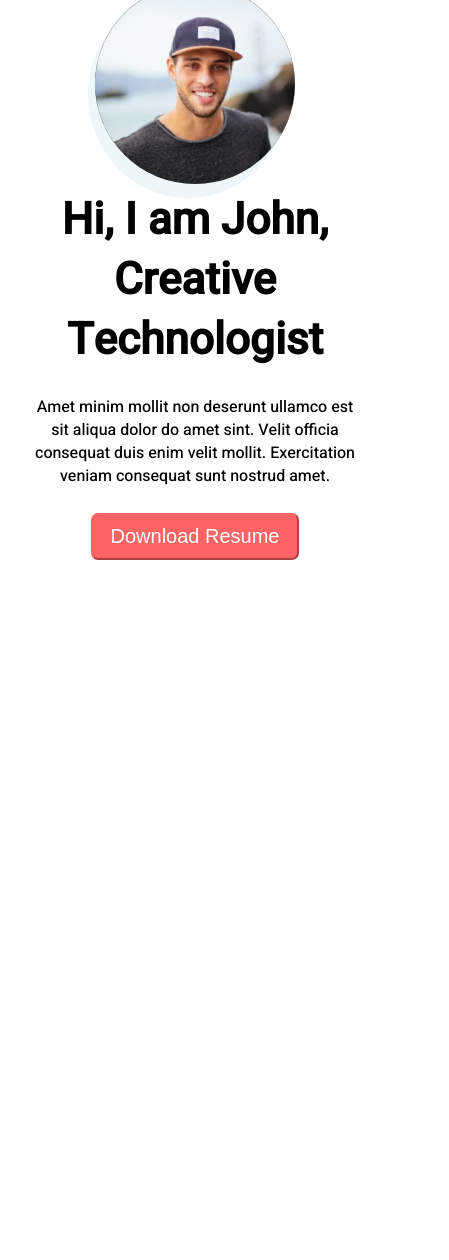
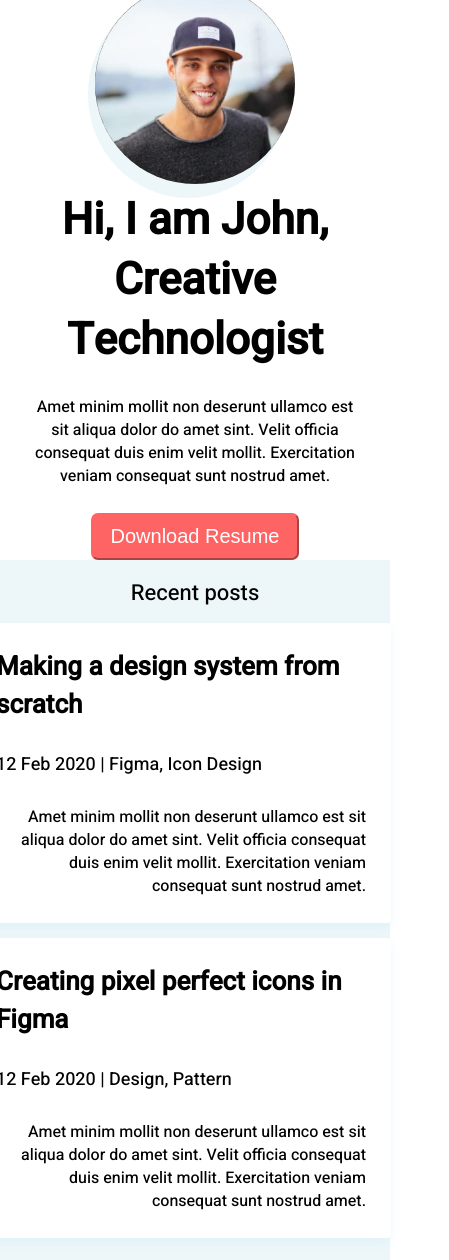
Before and after one commit to bodiavaleur/lenaportfolio, a React (Create React App) app: page / in a window 390 px wide. Shown: the whole page, 449 px wide, since content can reach past the window. Before the commit the page ends 844 px from the top, so only its background shows below. Built offline with nearby package versions, Linux system fonts and the light colour scheme; some icons are missing.

Commit message:
Add recent posts

```diff
--- a/src/App.js
+++ b/src/App.js
@@ -1,12 +1,14 @@
 import React from "react";
 import Header from "./components/Header";
 import MyInfo from "./components/MyInfo";
+import RecentPosts from "./components/RecentPosts";
 
 export function App() {
   return (
     <>
       <Header />
       <MyInfo />
+      <RecentPosts />
     </>
   );
 }
--- /dev/null
+++ b/src/components/RecentPosts/index.js
@@ -0,0 +1,48 @@
+import React from "react";
+import "./styles.css";
+
+function RecentPosts() {
+  return (
+    <div className="block_2">
+      <div className="box">
+        <div className="posts-header">
+          <h3 className="information-text">Recent posts</h3>
+          <a href="" className="view">
+            View all
+          </a>
+        </div>
+        <div className="posts-header-mobile">
+          <h3 className="information-text">Recent posts</h3>
+        </div>
+
+        <div className="information">
+          <div className="infomation-box">
+            <h1 className="information-header">
+              Making a design system from scratch
+            </h1>
+            <p className="information-date">12 Feb 2020 | Figma, Icon Design</p>
+            <p className="descrpinformation">
+              Amet minim mollit non deserunt ullamco est sit aliqua dolor do
+              amet sint. Velit officia consequat duis enim velit mollit.
+              Exercitation veniam consequat sunt nostrud amet.
+            </p>
+          </div>
+
+          <div className="infomation-box">
+            <h1 className="information-header">
+              Creating pixel perfect icons in Figma
+            </h1>
+            <p className="information-date">12 Feb 2020 | Design, Pattern</p>
+            <p className="descrpinformation">
+              Amet minim mollit non deserunt ullamco est sit aliqua dolor do
+              amet sint. Velit officia consequat duis enim velit mollit.
+              Exercitation veniam consequat sunt nostrud amet.
+            </p>
+          </div>
+        </div>
+      </div>
+    </div>
+  );
+}
+
+export default RecentPosts;
--- /dev/null
+++ b/src/components/RecentPosts/styles.css
@@ -0,0 +1,134 @@
+.block_2 {
+  background-color: #edf7fa;
+  width: 100%;
+  height: 400px;
+  display: flex;
+  flex-direction: column;
+  align-content: center;
+  align-items: center;
+}
+
+.box {
+  max-width: 855px;
+  display: flex;
+  flex-direction: column;
+  align-content: center;
+  align-items: center;
+}
+
+.posts-header {
+  display: flex;
+  justify-content: space-between;
+  align-content: center;
+  align-items: center;
+  width: 100%;
+  height: 60px;
+  max-width: 795px;
+  padding-right: 35px;
+}
+
+.posts-header-mobile {
+  display: none;
+  height: 60px;
+  align-items: center;
+}
+
+.information {
+  width: 100%;
+  max-width: 1200px;
+  display: flex;
+  justify-content: center;
+  align-content: center;
+  align-items: center;
+  padding: 0 30px;
+}
+
+.infomation-box {
+  background: #fff;
+  box-shadow: 0px 4px 10px rgba(187, 225, 250, 0.25);
+  border-radius: 4px;
+  width: 420px;
+  height: 300px;
+  display: flex;
+  flex-direction: column;
+  justify-content: space-between;
+  padding: 25px;
+  margin-right: 28px;
+}
+
+.information-header {
+  font-style: normal;
+  font-weight: bold;
+  font-size: 26px;
+  line-height: 38px;
+}
+
+.information-text {
+  font-style: normal;
+  font-weight: normal;
+  font-size: 22px;
+  line-height: 60px;
+}
+
+.view {
+  font-style: normal;
+  font-weight: normal;
+  font-size: 16px;
+  line-height: 23px;
+  color: #00a8cc;
+  text-decoration: none;
+}
+
+.information-date {
+  font-style: normal;
+  font-weight: normal;
+  font-size: 18px;
+}
+
+
+@media only screen and (max-width: 768px) {
+  .block_2 {
+    width: 100%;
+    height: 700px;
+    display: flex;
+    flex-direction: column;
+    justify-content: center;
+    padding-bottom: 20px;
+  }
+
+  .information {
+    display: flex;
+    flex-direction: column;
+    gap: 15px;
+  }
+
+  .posts-header {
+    display: none;
+  }
+
+  .posts-header-mobile {
+    display: flex;
+  }
+
+  .information_text {
+    font-style: normal;
+    font-weight: normal;
+    font-size: 18px;
+    line-height: 60px;
+  }
+
+  .information_date {
+    font-style: normal;
+    font-weight: normal;
+    font-size: 16px;
+    line-height: 23px;
+  }
+
+  .descrpinformation {
+    font-style: normal;
+    font-weight: normal;
+    font-size: 16px;
+    line-height: 23px;
+    text-align: right;
+  }
+}
```
